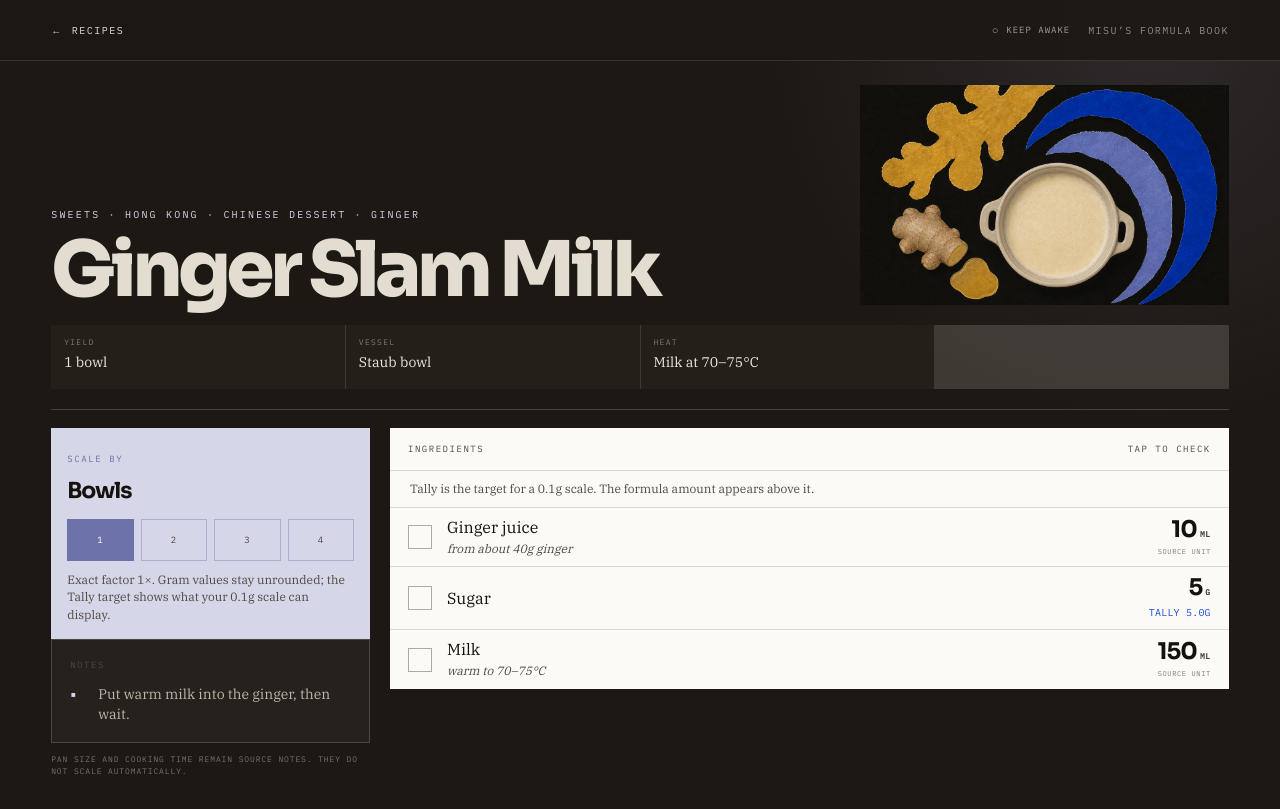
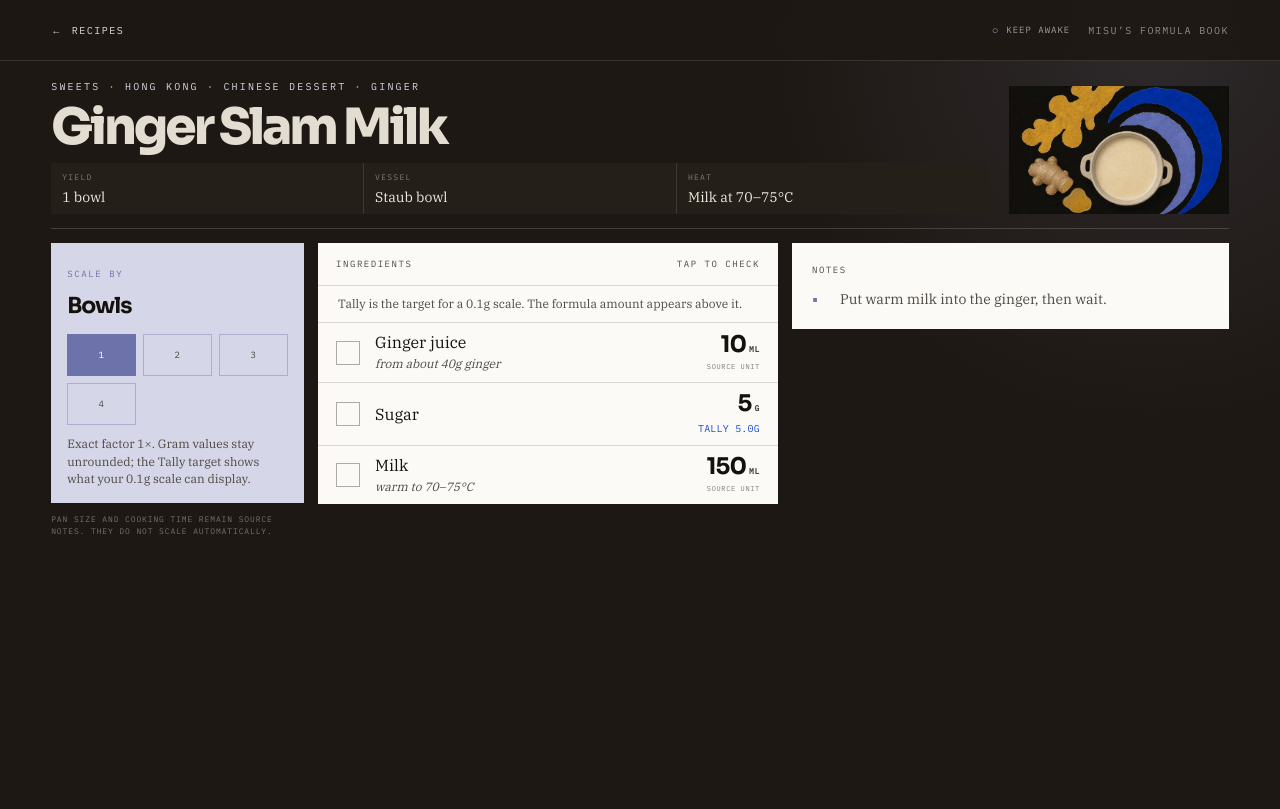
Before and after one commit to thethoughtmechanic/Recipes, a Next.js app: page / in a window 1280 px wide. Both pictures are taken after a click on the button 1032 px from the left and 1373 px from the top of the page. Built offline with nearby package versions, Linux system fonts and the light colour scheme.

Commit message:
Compact recipe detail pages

```diff
--- a/app/globals.css
+++ b/app/globals.css
@@ -444,8 +444,8 @@ input:focus-visible,
 .recipe-header {
   position: relative;
   display: grid;
-  gap: 30px;
-  padding-bottom: 36px;
+  gap: 12px;
+  padding-bottom: 16px;
   border-bottom: 1px solid rgba(226, 221, 208, 0.2);
 }
 
@@ -453,15 +453,15 @@ input:focus-visible,
   max-width: 900px;
   margin: 0;
   font-family: var(--font-display), var(--font-display-fallback);
-  font-size: clamp(42px, 9vw, 104px);
+  font-size: clamp(36px, 4vw, 52px);
   font-weight: 800;
   letter-spacing: -0.06em;
-  line-height: 0.88;
+  line-height: 1.04;
   text-wrap: balance;
 }
 
 .recipe-header .eyebrow {
-  margin-bottom: 15px;
+  margin-bottom: 7px;
   color: var(--accent-light);
 }
 
@@ -495,14 +495,14 @@ input:focus-visible,
 }
 
 .recipe-meta-item {
-  min-height: 82px;
-  padding: 15px;
+  min-height: 54px;
+  padding: 9px 12px;
   background: var(--warm-black-90);
 }
 
 .recipe-meta-label {
   display: block;
-  margin-bottom: 8px;
+  margin-bottom: 4px;
   color: rgba(226, 221, 208, 0.48);
   font-size: 8px;
   letter-spacing: 0.16em;
@@ -511,14 +511,20 @@ input:focus-visible,
 .recipe-meta-value {
   display: block;
   color: var(--cream-soft);
-  font-size: 15px;
+  font-size: 13px;
   line-height: 1.3;
 }
 
 .recipe-body {
   display: grid;
-  gap: 28px;
-  margin-top: 28px;
+  gap: 14px;
+  margin-top: 16px;
+}
+
+.recipe-guidance {
+  align-self: start;
+  background: var(--paper);
+  color: var(--ink);
 }
 
 .scale-panel {
@@ -635,18 +641,17 @@ input:focus-visible,
 }
 
 .method-panel {
-  padding: 22px 20px;
-  border-top: 1px solid var(--rule);
+  padding: 20px;
 }
 
 .method-list {
   display: grid;
-  gap: 16px;
-  margin: 18px 0 0;
+  gap: 13px;
+  margin: 14px 0 0;
   padding-left: 22px;
   list-style: decimal;
-  font-size: 15px;
-  line-height: 1.55;
+  font-size: 14px;
+  line-height: 1.45;
 }
 
 .method-list li {
@@ -794,6 +799,25 @@ input:focus-visible,
   padding: 24px;
   border: 1px solid rgba(226, 221, 208, 0.2);
   background: rgba(242, 238, 227, 0.04);
+}
+
+.recipe-guidance .notes-panel {
+  padding: 20px;
+  border: 0;
+  background: none;
+}
+
+.recipe-guidance .notes-list li {
+  color: var(--ink-soft);
+  font-size: 14px;
+}
+
+.recipe-guidance .notes-list li::before {
+  color: var(--accent);
+}
+
+.recipe-guidance .source-link {
+  color: var(--cobalt);
 }
 
 .notes-panel h2 {
@@ -1034,7 +1058,7 @@ input:focus-visible,
     order: 2;
   }
 
-  .notes-panel {
+  .recipe-guidance {
     order: 3;
   }
 
@@ -1090,7 +1114,49 @@ input:focus-visible,
   }
 
   .recipe-meta {
-    grid-template-columns: repeat(4, minmax(0, 1fr));
+    grid-template-columns: repeat(2, minmax(0, 1fr));
+  }
+
+  .recipe-shell {
+    padding-top: 20px;
+    padding-bottom: 40px;
+  }
+
+  .recipe-header {
+    grid-template-columns: minmax(0, 1fr) 180px;
+    grid-template-areas:
+      "title art"
+      "meta art";
+    column-gap: 20px;
+    row-gap: 10px;
+    align-items: end;
+  }
+
+  .recipe-title-block {
+    grid-area: title;
+  }
+
+  .recipe-hero-art {
+    grid-area: art;
+    height: 138px;
+    aspect-ratio: auto;
+  }
+
+  .recipe-meta {
+    grid-area: meta;
+  }
+
+  .recipe-body {
+    grid-template-columns: minmax(210px, 0.32fr) minmax(0, 1fr);
+    align-items: start;
+  }
+
+  .recipe-body:not(.has-guidance) .formula-panel {
+    grid-column: 2 / -1;
+  }
+
+  .recipe-guidance {
+    grid-column: 2;
   }
 }
 
@@ -1104,22 +1170,23 @@ input:focus-visible,
   }
 
   .recipe-header {
-    grid-template-columns: minmax(0, 1.5fr) minmax(360px, 0.7fr);
-    align-items: end;
+    grid-template-columns: minmax(0, 1fr) 220px;
+  }
+
+  .recipe-body {
+    grid-template-columns: minmax(210px, 0.22fr) minmax(330px, 0.4fr) minmax(300px, 0.38fr);
   }
 
   .recipe-meta {
-    grid-column: 1 / -1;
+    grid-template-columns: repeat(auto-fit, minmax(150px, 1fr));
   }
 
-  .recipe-body {
-    grid-template-columns: minmax(270px, 0.38fr) minmax(0, 1fr);
-    align-items: start;
+  .recipe-guidance {
+    grid-column: 3;
   }
 
-  .recipe-shell {
-    padding-top: clamp(28px, 4vh, 52px);
-    padding-bottom: clamp(48px, 7vh, 80px);
+  .recipe-hero-art {
+    height: 138px;
   }
 
   .recipe-sidebar {
@@ -1130,26 +1197,26 @@ input:focus-visible,
 
 @media (min-width: 980px) and (max-height: 900px) {
   .recipe-shell {
-    padding-top: 24px;
+    padding-top: 18px;
     padding-bottom: 32px;
   }
 
   .recipe-header {
-    gap: 20px;
-    padding-bottom: 20px;
+    gap: 10px 20px;
+    padding-bottom: 14px;
   }
 
   .recipe-header h1 {
-    font-size: clamp(46px, 6vw, 78px);
+    font-size: clamp(36px, 4vw, 50px);
   }
 
   .recipe-hero-art {
-    max-height: 220px;
+    height: 128px;
   }
 
   .recipe-meta-item {
-    min-height: 64px;
-    padding: 11px 13px;
+    min-height: 50px;
+    padding: 8px 11px;
   }
 
   .recipe-meta-label {
@@ -1161,8 +1228,8 @@ input:focus-visible,
   }
 
   .recipe-body {
-    gap: 20px;
-    margin-top: 18px;
+    gap: 14px;
+    margin-top: 14px;
   }
 
   .scale-panel {
@@ -1200,11 +1267,7 @@ input:focus-visible,
     font-size: 16px;
   }
 
-  .notes-panel {
-    padding: 18px;
-  }
-
-  .notes-panel h2 {
+  .recipe-guidance .notes-panel h2 {
     margin-bottom: 12px;
   }
 
@@ -1223,16 +1286,15 @@ input:focus-visible,
 
 @media (min-width: 980px) and (max-height: 760px) {
   .recipe-header {
-    gap: 16px;
-    padding-bottom: 16px;
+    padding-bottom: 12px;
   }
 
   .recipe-header h1 {
-    font-size: clamp(42px, 5.5vw, 66px);
+    font-size: clamp(34px, 3.8vw, 46px);
   }
 
   .recipe-hero-art {
-    max-height: 180px;
+    height: 118px;
   }
 
   .recipe-meta-item {
@@ -1273,21 +1335,15 @@ input:focus-visible,
   }
 
   .recipe-header {
-    grid-template-columns: minmax(0, 1.1fr) minmax(280px, 0.9fr);
-    align-items: end;
-  }
-
-  .recipe-meta {
-    grid-column: 1 / -1;
+    grid-template-columns: minmax(0, 1fr) 180px;
   }
 
   .recipe-header h1 {
-    font-size: clamp(40px, 7vw, 70px);
+    font-size: clamp(34px, 4vw, 48px);
   }
 
   .recipe-body {
-    grid-template-columns: minmax(240px, 0.46fr) minmax(0, 1fr);
-    align-items: start;
+    grid-template-columns: minmax(210px, 0.32fr) minmax(0, 1fr);
   }
 
   .recipe-sidebar {
--- a/app/recipe-book.tsx
+++ b/app/recipe-book.tsx
@@ -310,6 +310,7 @@ function RecipeDetail({
   const [scaleStatus, setScaleStatus] = useState("");
   const mainRef = useRef<HTMLElement>(null);
   const wakeLock = useScreenWakeLock();
+  const hasGuidance = Boolean(recipe.method?.length || recipe.notes?.length || recipe.sourceUrl);
 
   useEffect(() => {
     mainRef.current?.focus({ preventScroll: true });
@@ -387,7 +388,7 @@ function RecipeDetail({
               fill
               priority
               unoptimized
-              sizes="(max-width: 979px) 100vw, 44vw"
+              sizes="(max-width: 679px) 100vw, 220px"
             />
             <figcaption className="recipe-mobile-title">
               <span className="eyebrow">
@@ -406,7 +407,7 @@ function RecipeDetail({
           </div>
         </header>
 
-        <div className="recipe-body">
+        <div className={`recipe-body${hasGuidance ? " has-guidance" : ""}`}>
           <aside className="recipe-sidebar">
             <ScalePanel
               recipe={recipe}
@@ -417,28 +418,6 @@ function RecipeDetail({
               onResolve={resolveScaleChange}
               status={scaleStatus}
             />
-            {recipe.notes?.length || recipe.sourceUrl ? (
-              <section className="notes-panel">
-                <h2 className="section-label">Notes</h2>
-                {recipe.notes?.length ? (
-                  <ul className="notes-list">
-                    {recipe.notes.map((note) => (
-                      <li key={note}>{note}</li>
-                    ))}
-                  </ul>
-                ) : null}
-                {recipe.sourceUrl ? (
-                  <a
-                    className="source-link"
-                    href={recipe.sourceUrl}
-                    target="_blank"
-                    rel="noreferrer"
-                  >
-                    Open original source ↗
-                  </a>
-                ) : null}
-              </section>
-            ) : null}
             <p className="screen-note">
               Pan size and cooking time remain source notes. They do not scale
               automatically.
@@ -511,6 +490,9 @@ function RecipeDetail({
                 })}
               </div>
             ))}
+          </section>
+          {hasGuidance ? (
+            <aside className="recipe-guidance" aria-label="Cooking guidance">
               {recipe.method?.length ? (
                 <section className="method-panel">
                   <h2 className="section-label">Method</h2>
@@ -519,7 +501,23 @@ function RecipeDetail({
                   </ol>
                 </section>
               ) : null}
+              {recipe.notes?.length || recipe.sourceUrl ? (
+                <section className="notes-panel">
+                  <h2 className="section-label">Notes</h2>
+                  {recipe.notes?.length ? (
+                    <ul className="notes-list">
+                      {recipe.notes.map((note) => <li key={note}>{note}</li>)}
+                    </ul>
+                  ) : null}
+                  {recipe.sourceUrl ? (
+                    <a className="source-link" href={recipe.sourceUrl} target="_blank" rel="noreferrer">
+                      Open original source ↗
+                    </a>
+                  ) : null}
                 </section>
+              ) : null}
+            </aside>
+          ) : null}
         </div>
       </article>
     </main>
--- a/app/recipes.ts
+++ b/app/recipes.ts
@@ -117,10 +117,10 @@ export const recipes: Recipe[] = [
       },
     ],
     method: [
-      "Preheat the oven to 425°F with the pan inside while you prepare the batter.",
-      "Whisk the eggs, flour, milk and sugar into a smooth batter. You can make it the night before and refrigerate it; take it out while the oven warms so it can come toward room temperature.",
-      "Add the butter and a splash of neutral oil to the warm pan. Return it to the oven briefly to melt the butter and warm everything through. The pan does not need to be as fiercely hot as it would for Yorkshire puddings.",
-      "Pour the batter into the pan and bake for 12–15 minutes, until puffed. Pan size and time are for the original three-egg recipe; check the bake when making a different batch.",
+      "Heat the oven to 425°F with the pan inside. If you made the batter the night before, take it from the fridge while the oven warms.",
+      "Whisk the eggs, flour, milk and sugar until smooth.",
+      "Add the butter and a splash of neutral oil to the warm pan so the butter does not burn. Return it to the oven briefly to melt the butter. It need not be as hot as for Yorkshire puddings.",
+      "Pour in the batter and bake 12–15 minutes, until puffed. Check the bake when changing the batch size; the pan and time are for the original three-egg formula.",
     ],
   },
   {
```
Lines whose indentation alone changed are shown as unchanged.
